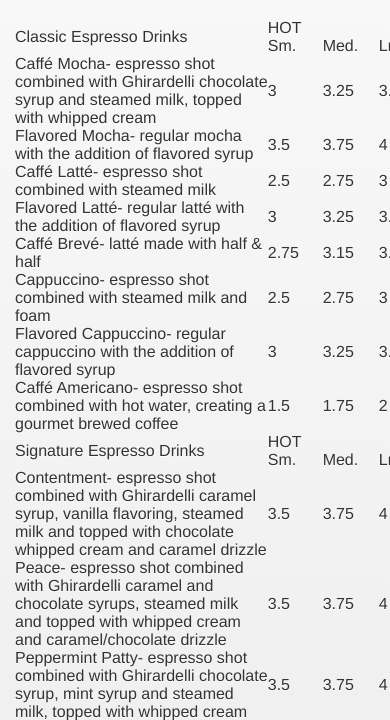
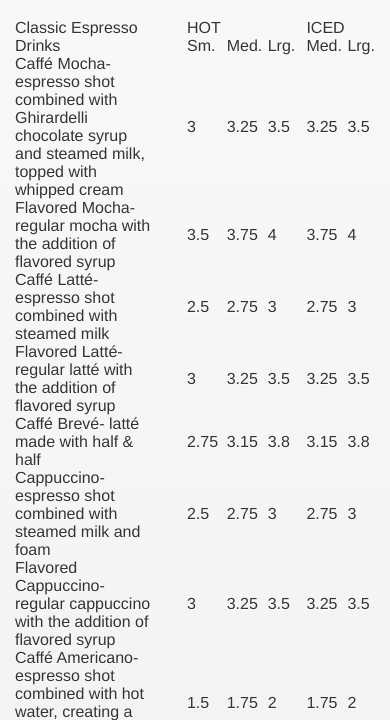
Before and after one commit to codelinx/coffee, a plain HTML site: page mobile/index.html in a window 390 px wide. Both pictures are taken after a click on the item "Menu ...". Shown: the part 124-844 px from the top of the page. Drawn offline with Linux system fonts and the light colour scheme; some packages are replaced by stand-ins of ours.

Commit message:
Phonegap v0.0.12

```diff
--- a/mobile/config.xml
+++ b/mobile/config.xml
@@ -7,6 +7,7 @@
 <name>Coffee Afficianado</name>
 
 <description>Week 7 Assignment for "Coffee Afficianado"</description>
+
 <author href="https://Herzing.com" email="...@herzing.edu">
 Abe Figueroa
 </author>
--- a/mobile/index.html
+++ b/mobile/index.html
@@ -51,92 +51,102 @@
 		<div>
         <a href="index.html" target="_self">Coffee Afficianado</a>
   <h2>Menu</h2>
-  <table border="0" cellpadding="0" cellspacing="0" width="558" class="contactCoffee">
-    <col width="300">
-    <col width="42" span="6">
+  <table border="0" cellpadding="0" cellspacing="0" width="100%" border="1" bordercolor="#F30">
+    <col width="40%">
+    <col width="12%" span="6">
     <tr>
-      <td rowspan="2" width="300">Classic Espresso Drinks</td>
-      <td colspan="3" width="192">HOT</td>
+      <td rowspan="2" width="40%">Classic Espresso Drinks</td>
+      <td width="2%"></td>
+      <td colspan="3" width="28%">HOT</td>
 
-      <td colspan="2" width="128">ICED</td>
+      <td colspan="2" width="30%">ICED</td>
     </tr>
     <tr>
-      <td width="42">Sm.</td>
-      <td width="42">Med.</td>
-      <td width="42">Lrg.</td>
-      <td width="42">Med.</td>
-      <td width="42">Lrg.</td>
+      <td width="2%"></td>
+      <td width="10%">Sm.</td>
+      <td width="12%">Med.</td>
+      <td width="12%">Lrg.</td>
+      <td width="12%">Med.</td>
+      <td width="12%">Lrg.</td>
     </tr>
     <tr>
-      <td width="300">Caff&eacute;    Mocha- espresso shot combined with Ghirardelli    chocolate syrup and steamed milk, topped with whipped cream</td>
-      <td width="42">3</td>
-      <td width="42">3.25</td>
-      <td width="42">3.5</td>
+      <td width="40%">Caff&eacute;    Mocha- espresso shot combined with Ghirardelli    chocolate syrup and steamed milk, topped with whipped cream</td>
+      <td width="2%"></td>
+      <td width="10%">3</td>
+      <td width="12%">3.25</td>
+      <td width="12%">3.5</td>
 
-      <td width="42">3.25</td>
-      <td width="42">3.5</td>
+      <td width="12%">3.25</td>
+      <td width="12%">3.5</td>
     </tr>
     <tr>
-      <td width="300">Flavored    Mocha- regular mocha with the addition of flavored    syrup</td>
-      <td width="42">3.5</td>
-      <td width="42">3.75</td>
-      <td width="42">4</td>
+      <td width="40%">Flavored    Mocha- regular mocha with the addition of flavored    syrup</td>
+      <td width="2%"></td>
+      <td width="10%">3.5</td>
+      <td width="12%">3.75</td>
+      <td width="12%">4</td>
 
-      <td width="42">3.75</td>
-      <td width="42">4</td>
+      <td width="12%">3.75</td>
+      <td width="12%">4</td>
     </tr>
     <tr>
-      <td width="300">Caff&eacute;    Latt&eacute;- espresso shot combined with steamed milk</td>
-      <td width="42">2.5</td>
-      <td width="42">2.75</td>
-      <td width="42">3</td>
+      <td width="40%">Caff&eacute;    Latt&eacute;- espresso shot combined with steamed milk</td>
+      <td width="2%"></td>
+      <td width="10%">2.5</td>
+      <td width="12%">2.75</td>
+      <td width="12%">3</td>
 
-      <td width="42">2.75</td>
-      <td width="42">3</td>
+      <td width="12%">2.75</td>
+      <td width="12%">3</td>
     </tr>
     <tr>
-      <td width="300">Flavored    Latt&eacute;- regular latt&eacute; with the addition of flavored    syrup</td>
-      <td width="42">3</td>
-      <td width="42">3.25</td>
-      <td width="42">3.5</td>
+      <td width="40%">Flavored    Latt&eacute;- regular latt&eacute; with the addition of flavored    syrup</td>
+      <td width="2%"></td>
+      <td width="10%">3</td>
+      <td width="12%">3.25</td>
+      <td width="12%">3.5</td>
 
-      <td width="42">3.25</td>
-      <td width="42">3.5</td>
+      <td width="12%">3.25</td>
+      <td width="12%">3.5</td>
     </tr>
     <tr>
-      <td width="300">Caff&eacute;    Brev&eacute;- latt&eacute; made with half &amp; half</td>
-      <td width="42">2.75</td>
-      <td width="42">3.15</td>
-      <td width="42">3.8</td>
+      <td width="40%">Caff&eacute;    Brev&eacute;- latt&eacute; made with half &amp; half</td>
+      <td width="2%"></td>
+      <td width="10%">2.75</td>
+      <td width="12%">3.15</td>
+      <td width="12%">3.8</td>
 
-      <td width="42">3.15</td>
-      <td width="42">3.8</td>
+      <td width="12%">3.15</td>
+      <td width="12%">3.8</td>
     </tr>
     <tr>
-      <td width="300">Cappuccino- espresso shot combined with steamed milk and foam</td>
-      <td width="42">2.5</td>
-      <td width="42">2.75</td>
-      <td width="42">3</td>
+      <td width="40%">Cappuccino- espresso shot combined with steamed milk and foam</td>
+      <td width="2%"></td>
+      <td width="10%">2.5</td>
+      <td width="12%">2.75</td>
+      <td width="12%">3</td>
 
-      <td width="42">2.75</td>
-      <td width="42">3</td>
+      <td width="12%">2.75</td>
+      <td width="12%">3</td>
     </tr>
     <tr>
-      <td width="300">Flavored    Cappuccino- regular cappuccino with the addition of    flavored syrup</td>
-      <td width="42">3</td>
-      <td width="42">3.25</td>
-      <td width="42">3.5</td>
+      <td width="40%">Flavored    Cappuccino- regular cappuccino with the addition of    flavored syrup</td>
+      <td width="2%"></td>
+      <td width="10%">3</td>
+      <td width="12%">3.25</td>
+      <td width="12%">3.5</td>
 
-      <td width="42">3.25</td>
-      <td width="42">3.5</td>
+      <td width="12%">3.25</td>
+      <td width="12%">3.5</td>
     </tr>
     <tr>
-      <td width="300">Caff&eacute;    Americano- espresso shot combined with hot water,    creating a gourmet brewed coffee</td>
-      <td width="42">1.5</td>
-      <td width="42">1.75</td>
-      <td width="42">2</td>
-      <td width="42">1.75</td>
-      <td width="42">2</td>
+      <td width="40%">Caff&eacute;    Americano- espresso shot combined with hot water,    creating a gourmet brewed coffee</td>
+      <td width="2%"></td>
+      <td width="10%">1.5</td>
+      <td width="12%">1.75</td>
+      <td width="12%">2</td>
+      <td width="12%">1.75</td>
+      <td width="12%">2</td>
     </tr>
     <tr>
       <td></td>
@@ -157,54 +167,68 @@
       <td></td>
     </tr>
     <tr>
-      <td rowspan="2" width="300">Signature Espresso Drinks</td>
-      <td colspan="3" width="192">HOT</td>
-
-      <td colspan="2" width="128">ICED</td>
+    	<td width="2%">&nbsp;</td>
+		<td width="10%">&nbsp;</td>
+		<td width="12%">&nbsp;</td>
+		<td width="12%">&nbsp;</td>
+		<td width="12%">&nbsp;</td>
+		<td width="12%">&nbsp;</td>
     </tr>
     <tr>
-      <td width="42">Sm.</td>
-      <td width="42">Med.</td>
-      <td width="42">Lrg.</td>
+      <td rowspan="2" width="40%">Signature Espresso Drinks</td>
+      <td width="2%"></td>
+      <td colspan="3" width="28%">HOT</td>
 
-      <td width="42">Med.</td>
-      <td width="42">Lrg.</td>
+      <td colspan="2" width="30%">ICED</td>
     </tr>
     <tr>
-      <td width="300">Contentment- espresso shot combined with Ghirardelli caramel syrup,    vanilla flavoring, steamed milk and topped with chocolate whipped cream and    caramel drizzle</td>
-      <td width="42">3.5</td>
-      <td width="42">3.75</td>
-      <td width="42">4</td>
+      <td width="2%"></td>
+      <td width="10%">Sm.</td>
+      <td width="12%">Med.</td>
+      <td width="12%">Lrg.</td>
 
-      <td width="42">3.75</td>
-      <td width="42">4</td>
+      <td width="12%">Med.</td>
+      <td width="12%">Lrg.</td>
     </tr>
     <tr>
-      <td width="300">Peace- espresso shot combined with Ghirardelli caramel and    chocolate syrups, steamed milk and topped with whipped cream and    caramel/chocolate drizzle</td>
-      <td width="42">3.5</td>
-      <td width="42">3.75</td>
-      <td width="42">4</td>
+      <td width="40%">Contentment- espresso shot combined with Ghirardelli caramel syrup,    vanilla flavoring, steamed milk and topped with chocolate whipped cream and    caramel drizzle</td>
+      <td width="2%"></td>
+      <td width="10%">3.5</td>
+      <td width="12%">3.75</td>
+      <td width="12%">4</td>
 
-      <td width="42">3.75</td>
-      <td width="42">4</td>
+      <td width="12%">3.75</td>
+      <td width="12%">4</td>
     </tr>
     <tr>
-      <td width="300">Peppermint    Patty- espresso shot combined with Ghirardelli    chocolate syrup, mint syrup and steamed milk, topped with whipped cream</td>
-      <td width="42">3.5</td>
-      <td width="42">3.75</td>
-      <td width="42">4</td>
+      <td width="40%">Peace- espresso shot combined with Ghirardelli caramel and    chocolate syrups, steamed milk and topped with whipped cream and    caramel/chocolate drizzle</td>
+      <td width="2%"></td>
+      <td width="10%">3.5</td>
+      <td width="12%">3.75</td>
+      <td width="12%">4</td>
 
-      <td width="42">3.75</td>
-      <td width="42">4</td>
+      <td width="12%">3.75</td>
+      <td width="12%">4</td>
     </tr>
     <tr>
-      <td width="300">Cloud    9- espresso shot combined with Ghirardelli white    chocolate syrup, raspberry flavoring and steamed milk, topped with whipped    cream</td>
-      <td width="42">3.5</td>
-      <td width="42">3.75</td>
-      <td width="42">4</td>
+      <td width="40%">Peppermint    Patty- espresso shot combined with Ghirardelli    chocolate syrup, mint syrup and steamed milk, topped with whipped cream</td>
+      <td width="2%"></td>
+      <td width="10%">3.5</td>
+      <td width="12%">3.75</td>
+      <td width="12%">4</td>
 
-      <td width="42">3.75</td>
-      <td width="42">4</td>
+      <td width="12%">3.75</td>
+      <td width="12%">4</td>
+    </tr>
+    <tr>
+      <td width="40%">Cloud    9- espresso shot combined with Ghirardelli white    chocolate syrup, raspberry flavoring and steamed milk, topped with whipped    cream</td>
+      <td width="2%"></td>
+      <td width="10%">3.5</td>
+      <td width="12%">3.75</td>
+      <td width="12%">4</td>
+
+      <td width="12%">3.75</td>
+      <td width="12%">4</td>
     </tr>
   </table>
   <p></p>
```
